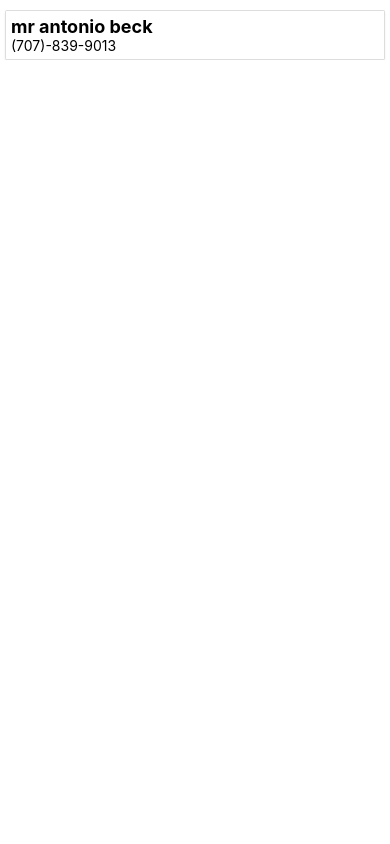
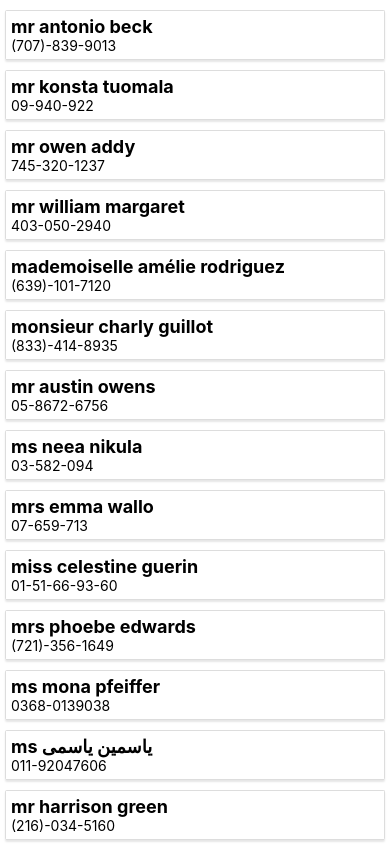
Before and after one commit to santosleonardo2/tcc_performance_react_native, a React Native app: screen / in a window 390 px wide. Built offline with nearby package versions, Linux system fonts and the light colour scheme.

Commit message:
Displaying all cells

```diff
--- a/src/components/ContactList.js
+++ b/src/components/ContactList.js
@@ -1866,9 +1866,9 @@ class ContactList extends Component {
       // console.log(`${this.state.currentReload} end: ${new Date().getMilliseconds()}`);       //GET DURATION MODE 1
       const endDate = Date.now();
       console.log(`${endDate - this.state.startDate}`);    //GET DURATION MODE 2
-      let newMainContacts = this.state.mainContacts;
-      newMainContacts.push(this.state.contacts[this.state.currentReload]);
-      this.setState({ currentReload: this.state.currentReload + 1, mainContacts: newMainContacts });
+      // let newMainContacts = this.state.mainContacts;
+      // newMainContacts.push(this.state.contacts[this.state.currentReload]);
+      // this.setState({ currentReload: this.state.currentReload + 1, mainContacts: newMainContacts });
    }
 
    shouldComponentUpdate(nextProps, nextState) {
@@ -1883,20 +1883,20 @@ class ContactList extends Component {
       // console.log(`${this.state.currentReload} end: ${new Date().getMilliseconds()}`);       //GET DURATION MODE 1
       const endDate = Date.now();
       console.log(`${endDate - this.state.startDate}`);    //GET DURATION MODE 2
-      if (this.state.currentReload < this.state.totalReloads) {
-         let newMainContacts = this.state.mainContacts;
-         newMainContacts.push(this.state.contacts[this.state.currentReload]);
-         this.setState({ currentReload: this.state.currentReload + 1, mainContacts: newMainContacts });
-      }
+      // if (this.state.currentReload < this.state.totalReloads) {
+      //    let newMainContacts = this.state.mainContacts;
+      //    newMainContacts.push(this.state.contacts[this.state.currentReload]);
+      //    this.setState({ currentReload: this.state.currentReload + 1, mainContacts: newMainContacts });
+      // }
    }
 
    renderCells() {
      // CORRECT FORM
       return (
          <FlatList
-          data={this.state.mainContacts}
+          data={this.state.contacts}
           renderItem={({ item }) => <ContactDetail key={item.registered} detail={item} />}
-          extraData={this.state.currentReload}
+          // extraData={this.state.currentReload}
          />
       );
 
```
